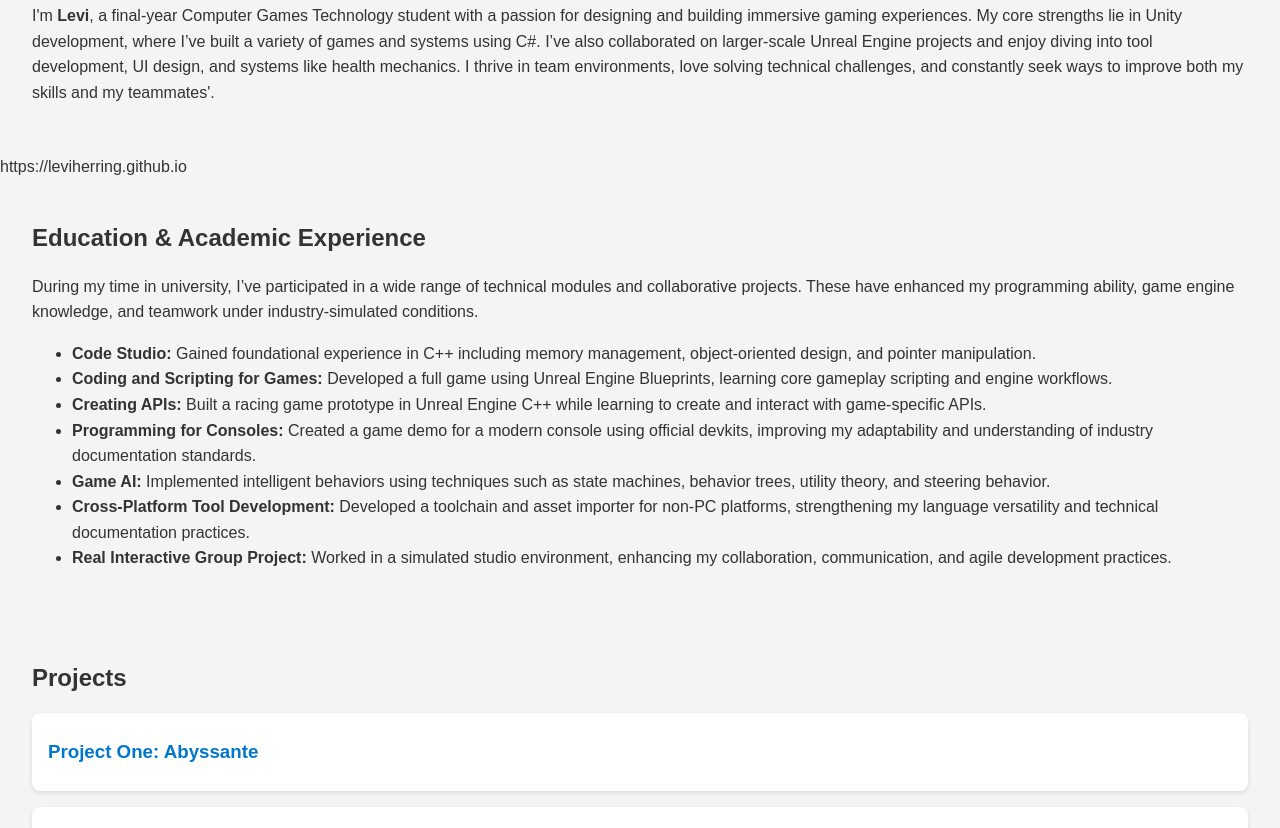
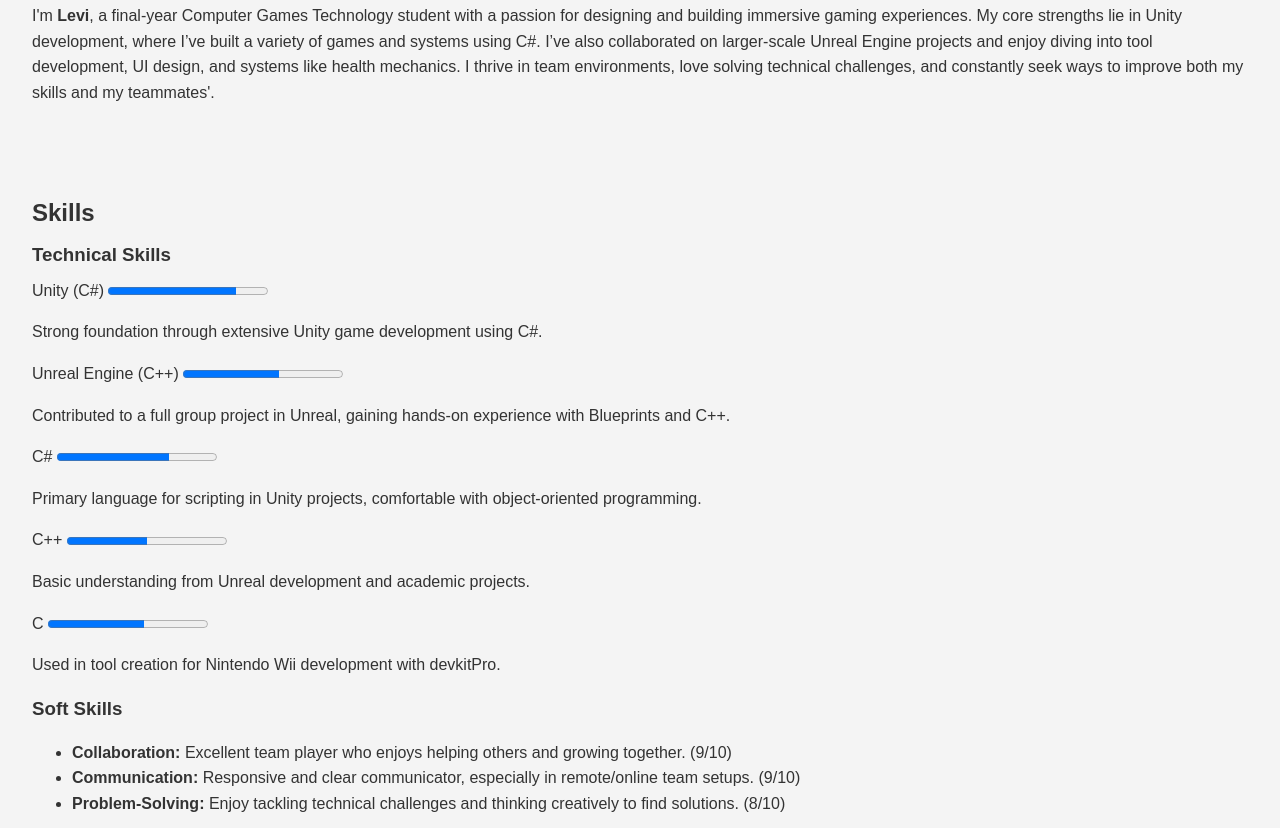
Before and after one commit to LeviHerring/LeviHerring.github.io, a plain HTML site: page index.html in a window 1280 px wide. Shown: the part 272-1100 px from the top of the page. Drawn offline with Linux system fonts and the light colour scheme.

Commit message:
Skill section

```diff
--- a/index.html
+++ b/index.html
@@ -23,7 +23,47 @@
   </section>
 
   <!-- Skills Section -->
-  https://leviherring.github.io
+  <section id="skills">
+    <h2>Skills</h2>
+
+    <h3>Technical Skills</h3>
+    <div class="skill">
+      <label>Unity (C#)</label>
+      <progress value="8" max="10"></progress>
+      <p>Strong foundation through extensive Unity game development using C#.</p>
+    </div>
+
+    <div class="skill">
+      <label>Unreal Engine (C++)</label>
+      <progress value="6" max="10"></progress>
+      <p>Contributed to a full group project in Unreal, gaining hands-on experience with Blueprints and C++.</p>
+    </div>
+
+    <div class="skill">
+      <label>C#</label>
+      <progress value="7" max="10"></progress>
+      <p>Primary language for scripting in Unity projects, comfortable with object-oriented programming.</p>
+    </div>
+
+    <div class="skill">
+      <label>C++</label>
+      <progress value="5" max="10"></progress>
+      <p>Basic understanding from Unreal development and academic projects.</p>
+    </div>
+
+    <div class="skill">
+      <label>C</label>
+      <progress value="6" max="10"></progress>
+      <p>Used in tool creation for Nintendo Wii development with devkitPro.</p>
+    </div>
+
+    <h3>Soft Skills</h3>
+    <ul>
+      <li><strong>Collaboration:</strong> Excellent team player who enjoys helping others and growing together. (9/10)</li>
+      <li><strong>Communication:</strong> Responsive and clear communicator, especially in remote/online team setups. (9/10)</li>
+      <li><strong>Problem-Solving:</strong> Enjoy tackling technical challenges and thinking creatively to find solutions. (8/10)</li>
+    </ul>
+  </section>
 
   <!-- Education & Academic Experience Section -->
 <section id="education">
```
